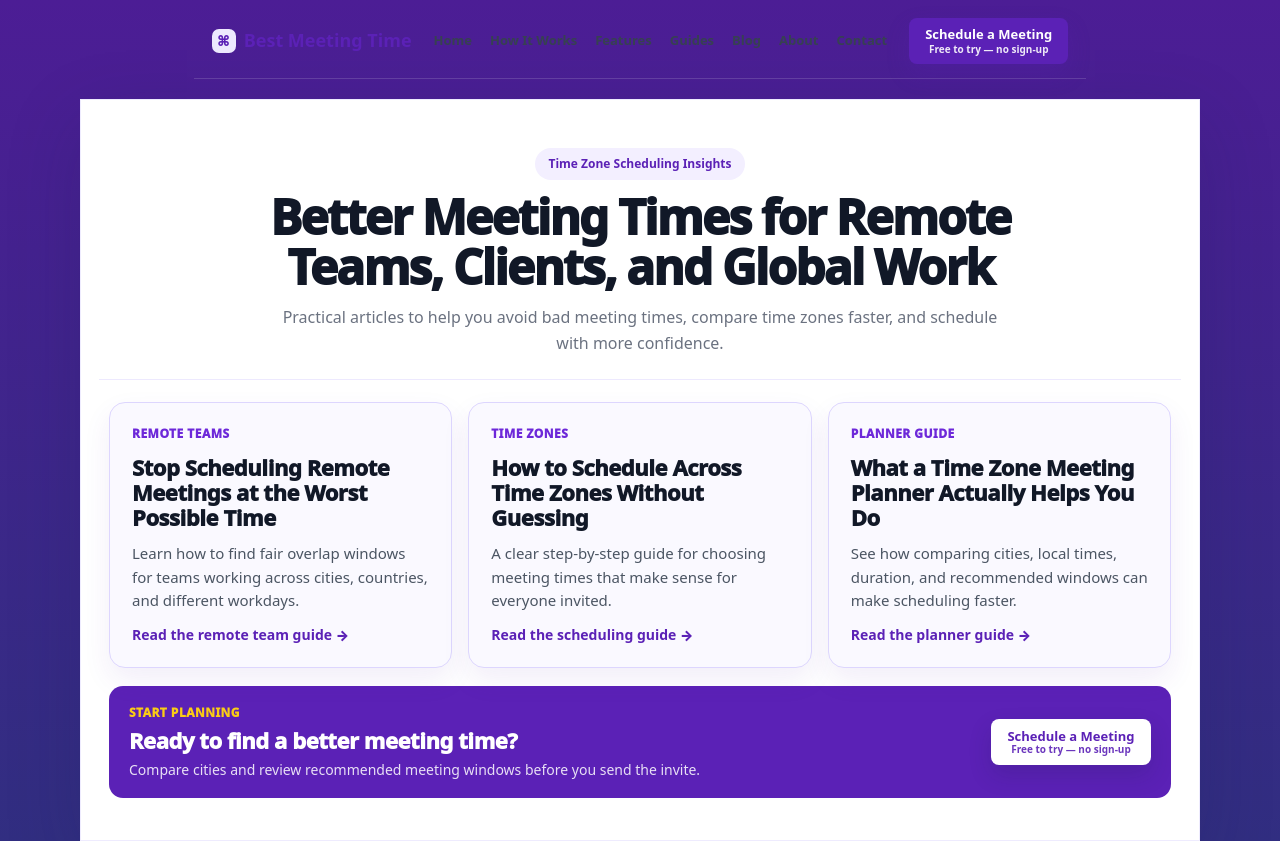
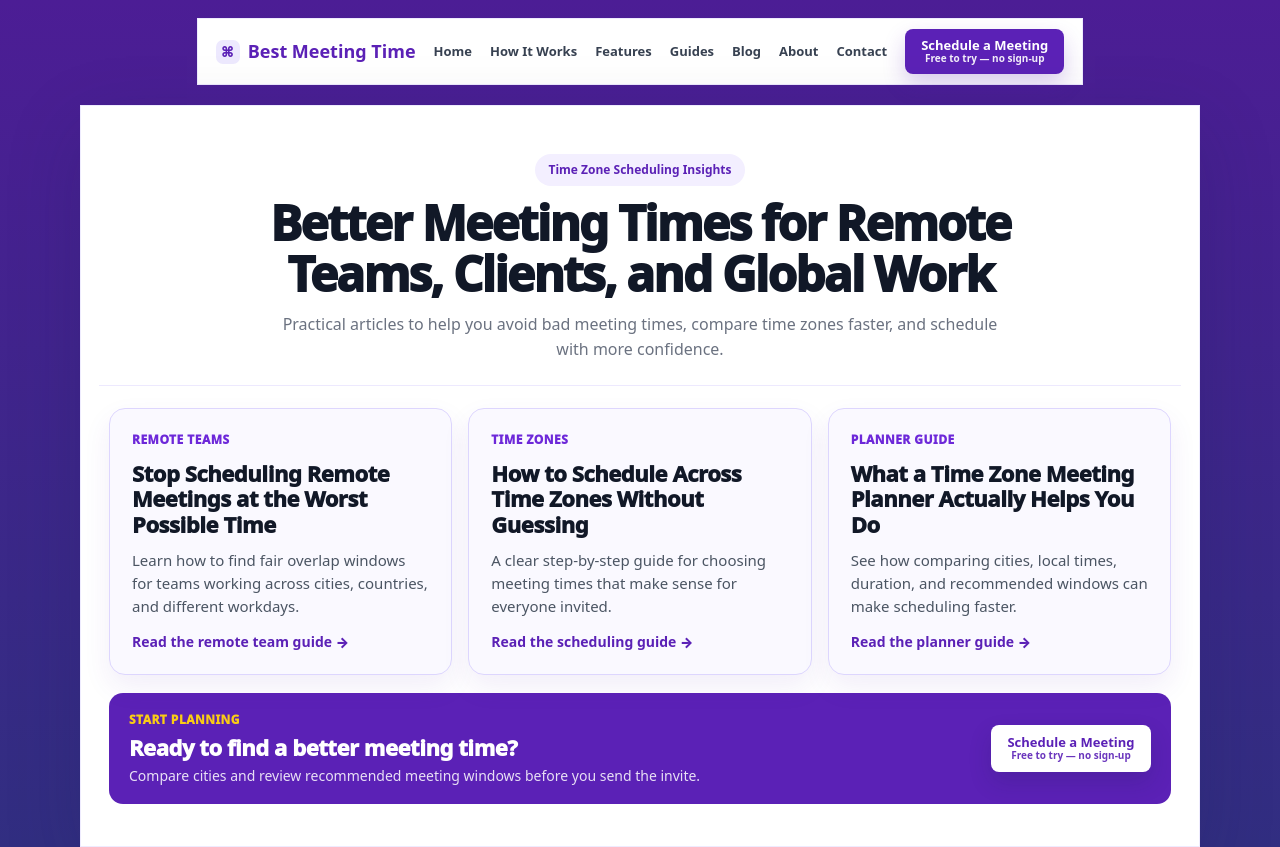
Before and after one commit to techtalk1282/Best-Meeting-Time, a Next.js app: page /blog in a window 1280 px wide. Built offline with nearby package versions, Linux system fonts and the light colour scheme.

Commit message:
Rebuild shared navigation to match homepage header exactly
Updated the SiteNav component to match the homepage header style and improved the spacing and readability of the navigation links and CTA button.

```diff
--- a/app/ui/SiteNav.tsx
+++ b/app/ui/SiteNav.tsx
@@ -1,19 +1,20 @@
 /**
  * File: app/ui/SiteNav.tsx
- * Version: v2.1 (HOMEPAGE-MATCHED SHARED NAV)
+ * Version: v2.2 (HOMEPAGE HEADER MATCH)
  * Date: 2026-05-05
  *
  * PURPOSE:
- * - Match shared page navigation to the homepage white-header style
- * - Improve spacing between nav links and CTA button
- * - Keep full AdSense-ready page map
+ * - Rebuild shared navigation to match the homepage white header style
+ * - Keep full AdSense-ready navigation
+ * - Keep Schedule a Meeting CTA polished and readable
  *
  * ROLLBACK:
- * - Revert to v2.0 if page spacing or nav wrapping breaks
+ * - Revert to v2.1 if shared page header spacing does not test cleanly
  */
 
 export default function SiteNav() {
   return (
+    <div style={navOuter}>
       <header style={navShell}>
         <a href="/" style={brand}>
           <span style={brandIcon}>⌘</span>
@@ -35,21 +36,28 @@ export default function SiteNav() {
           <span style={ctaSub}>Free to try — no sign-up</span>
         </a>
       </header>
+    </div>
   );
 }
 
 /* STYLES */
 
+const navOuter = {
+  maxWidth: "1120px",
+  margin: "18px auto 0",
+  background: "#ffffff",
+  border: "1px solid rgba(237,233,254,0.9)",
+  borderBottom: "none",
+};
+
 const navShell = {
-  maxWidth: "1120px",
-  margin: "0 auto",
-  padding: "18px 18px 14px",
-  background: "transparent",
+  minHeight: "66px",
+  padding: "0 18px",
   display: "flex",
   alignItems: "center",
   justifyContent: "space-between",
-  gap: "22px",
-    borderBottom: "1px solid rgba(255,255,255,0.15)",
+  gap: "18px",
+  borderBottom: "1px solid #ede9fe",
 };
 
 const brand = {
@@ -102,7 +110,7 @@ const ctaButton = {
   flexDirection: "column" as const,
   alignItems: "center",
   justifyContent: "center",
-  lineHeight: 1.2,
+  lineHeight: 1.18,
   minWidth: "154px",
   boxShadow: "0 10px 22px rgba(91,33,182,0.22)",
 };
@@ -115,5 +123,5 @@ const ctaMain = {
 const ctaSub = {
   fontSize: "10px",
   fontWeight: 800,
-  opacity: 0.9,
+  opacity: 0.92,
 };
```
Lines whose indentation alone changed are shown as unchanged.
